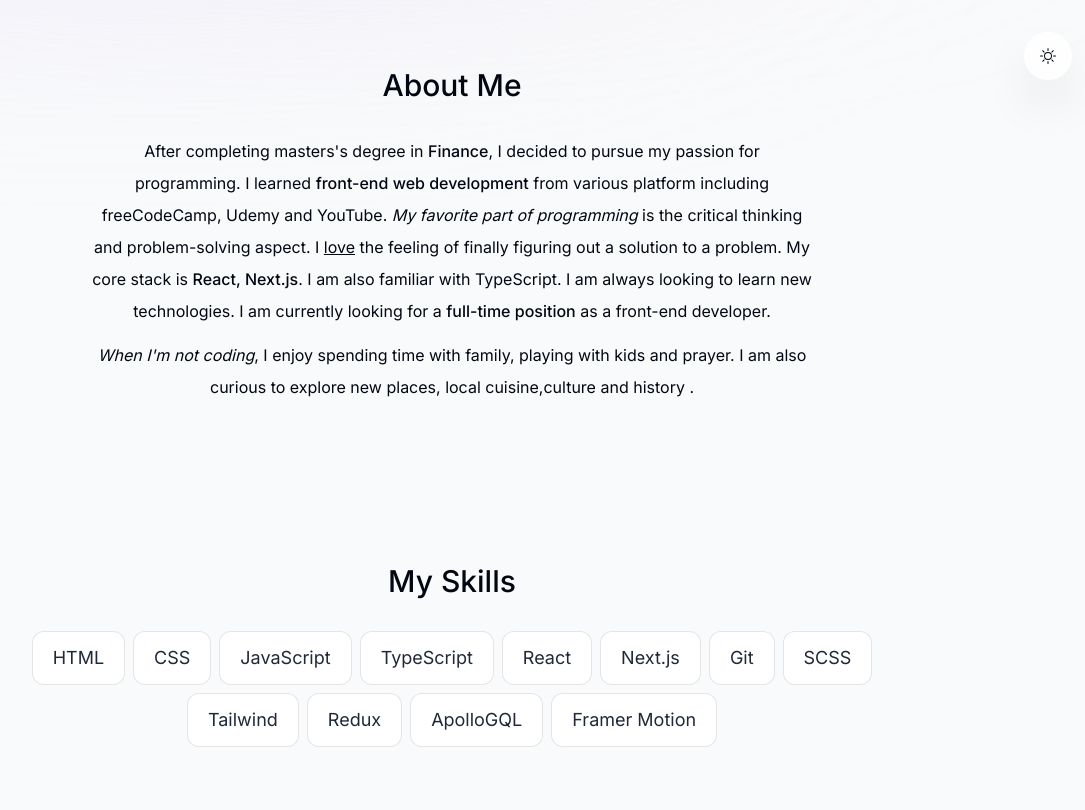
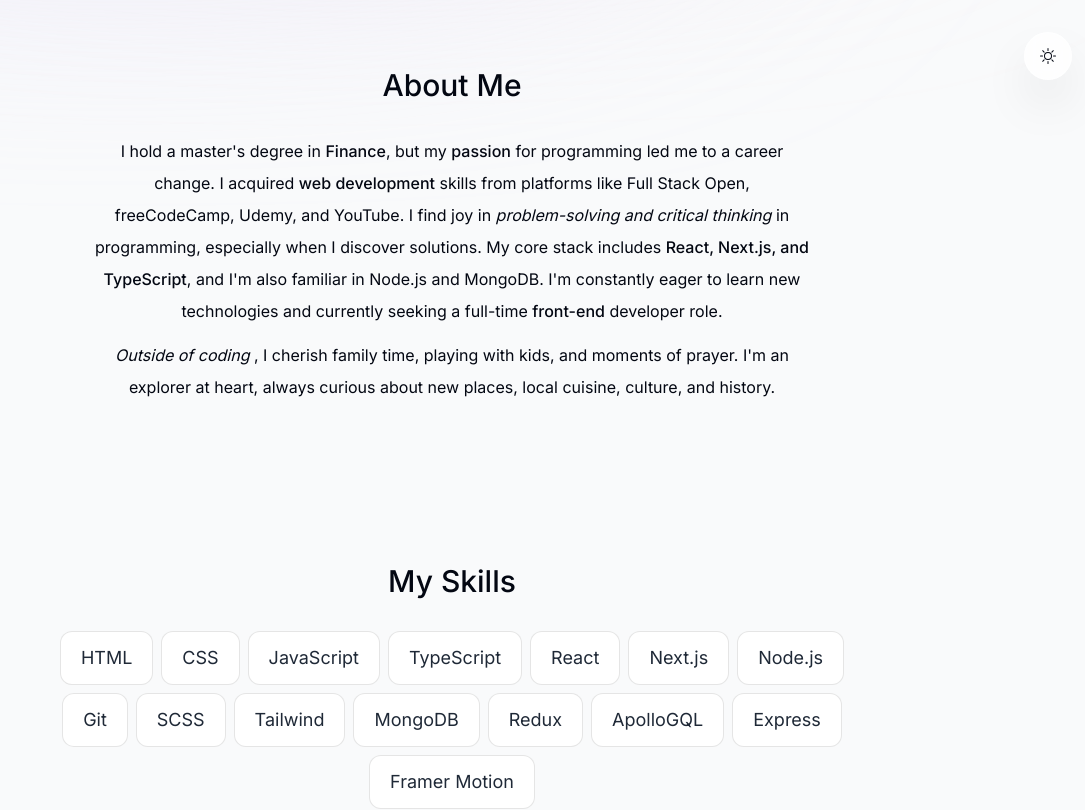
Before and after one commit to foysalkazi11/next_portfolio_project, a Next.js app: page / in a window 1280 px wide. Shown: the part 700-1510 px from the top of the page, without its empty margins (188-1273 px from the left). Built offline with nearby package versions, Linux system fonts and the light colour scheme; no server answers.

Commit message:
changed content

```diff
--- a/components/About.tsx
+++ b/components/About.tsx
@@ -17,26 +17,26 @@ const About = () => {
     >
       <SectionHeading>About Me</SectionHeading>
       <p className="mb-3">
-        After completing masters's degree in{" "}
-        <span className="font-medium">Finance</span>, I decided to pursue my
-        passion for programming. I learned{" "}
-        <span className="font-medium">front-end web development</span> from
-        various platform including freeCodeCamp, Udemy and YouTube.{" "}
-        <span className="italic">My favorite part of programming</span> is the
-        critical thinking and problem-solving aspect. I{" "}
-        <span className="underline">love</span> the feeling of finally figuring
-        out a solution to a problem. My core stack is{" "}
-        <span className="font-medium">React, Next.js</span>. I am also familiar
-        with TypeScript. I am always looking to learn new technologies. I am
-        currently looking for a{" "}
-        <span className="font-medium">full-time position</span> as a front-end
-        developer.
+        I hold a master's degree in <span className="font-medium">Finance</span>
+        , but my <span className="font-medium">passion</span> for programming
+        led me to a career change. I acquired{" "}
+        <span className="font-medium"> web development</span> skills from
+        platforms like Full Stack Open, freeCodeCamp, Udemy, and YouTube. I find
+        joy in{" "}
+        <span className="italic">problem-solving and critical thinking</span> in
+        programming, especially when I discover solutions. My core stack
+        includes{" "}
+        <span className="font-medium">React, Next.js, and TypeScript</span>, and
+        I'm also familiar in Node.js and MongoDB. I'm constantly eager to learn
+        new technologies and currently seeking a full-time{" "}
+        <span className="font-medium">front-end</span> developer role.
       </p>
 
       <p>
-        <span className="italic">When I'm not coding</span>, I enjoy spending
-        time with family, playing with kids and prayer. I am also curious to
-        explore new places, local cuisine,culture and history .
+        <span className="italic"> Outside of coding</span> , I cherish family
+        time, playing with kids, and moments of prayer. I'm an explorer at
+        heart, always curious about new places, local cuisine, culture, and
+        history.
         {/* <span className="font-medium">learning new things</span>. I am currently
         learning about{" "}
         <span className="font-medium">history and philosophy</span>. I'm also
--- a/components/Intro.tsx
+++ b/components/Intro.tsx
@@ -59,8 +59,8 @@ const Intro = () => {
         <span className="font-bold">Hello, I'm Md Foysal Kazi.</span> I'm a{" "}
         <span className="font-bold">front-end developer</span> with{" "}
         <span className="font-bold">3 years</span> of experience. I enjoy
-        building <span className="italic">sites & apps</span>. My focus is{" "}
-        <span className="underline">React (Next.js)</span>.
+        building <span className="italic"> web applications.</span> My focus is{" "}
+        <span className="underline">React, Next.js, TypeScript</span>.
       </motion.h1>
 
       <motion.div
--- a/lib/data.ts
+++ b/lib/data.ts
@@ -122,16 +122,16 @@ export const skillsData = [
   "TypeScript",
   "React",
   "Next.js",
-  //   "Node.js",
+  "Node.js",
   "Git",
   "SCSS",
   "Tailwind",
   //   "Prisma",
-  //   "MongoDB",
+  "MongoDB",
   "Redux",
   //   "GraphQL",
   "ApolloGQL",
-  //   "Express",
+  "Express",
   //   "PostgreSQL",
   //   "Python",
   //   "Django",
```
